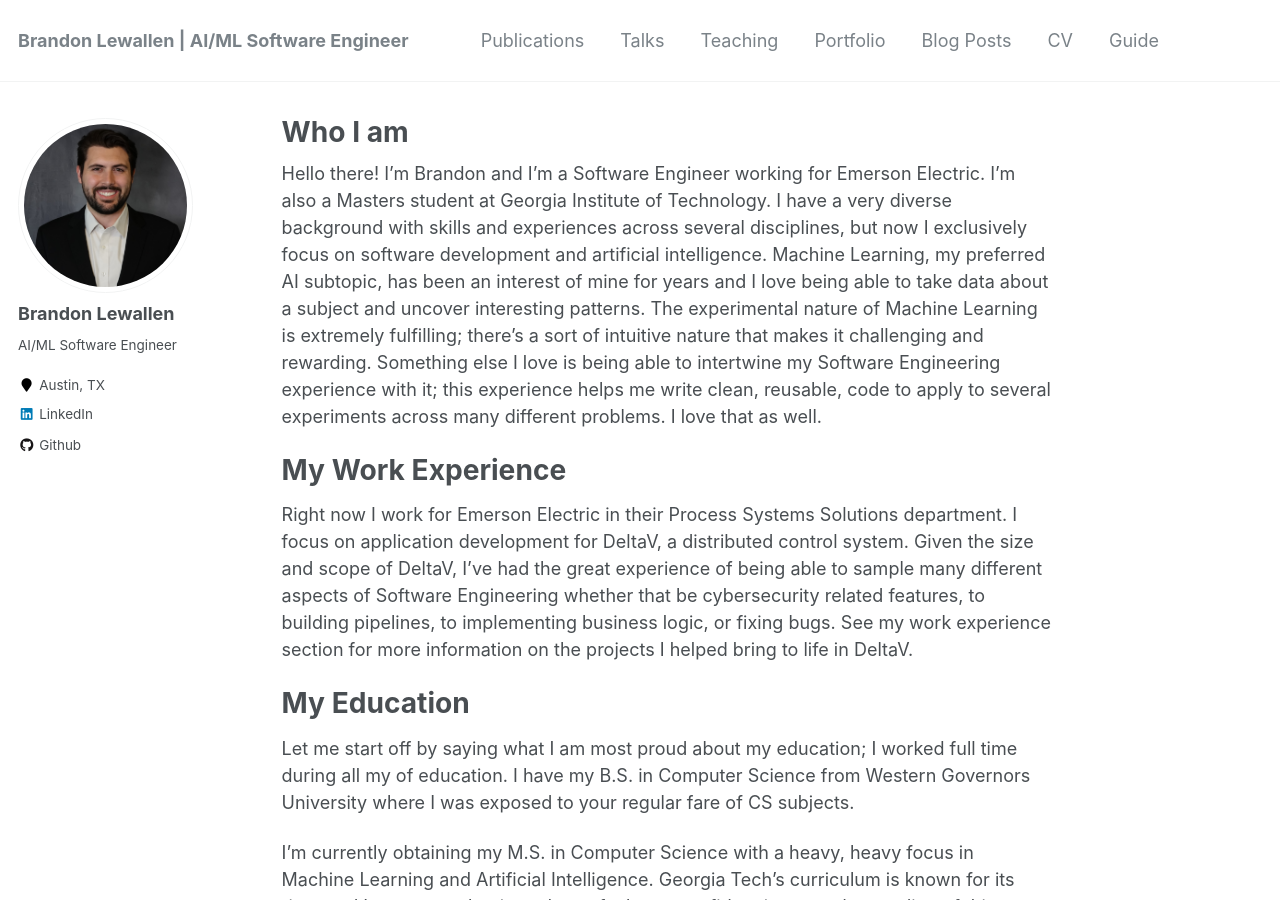
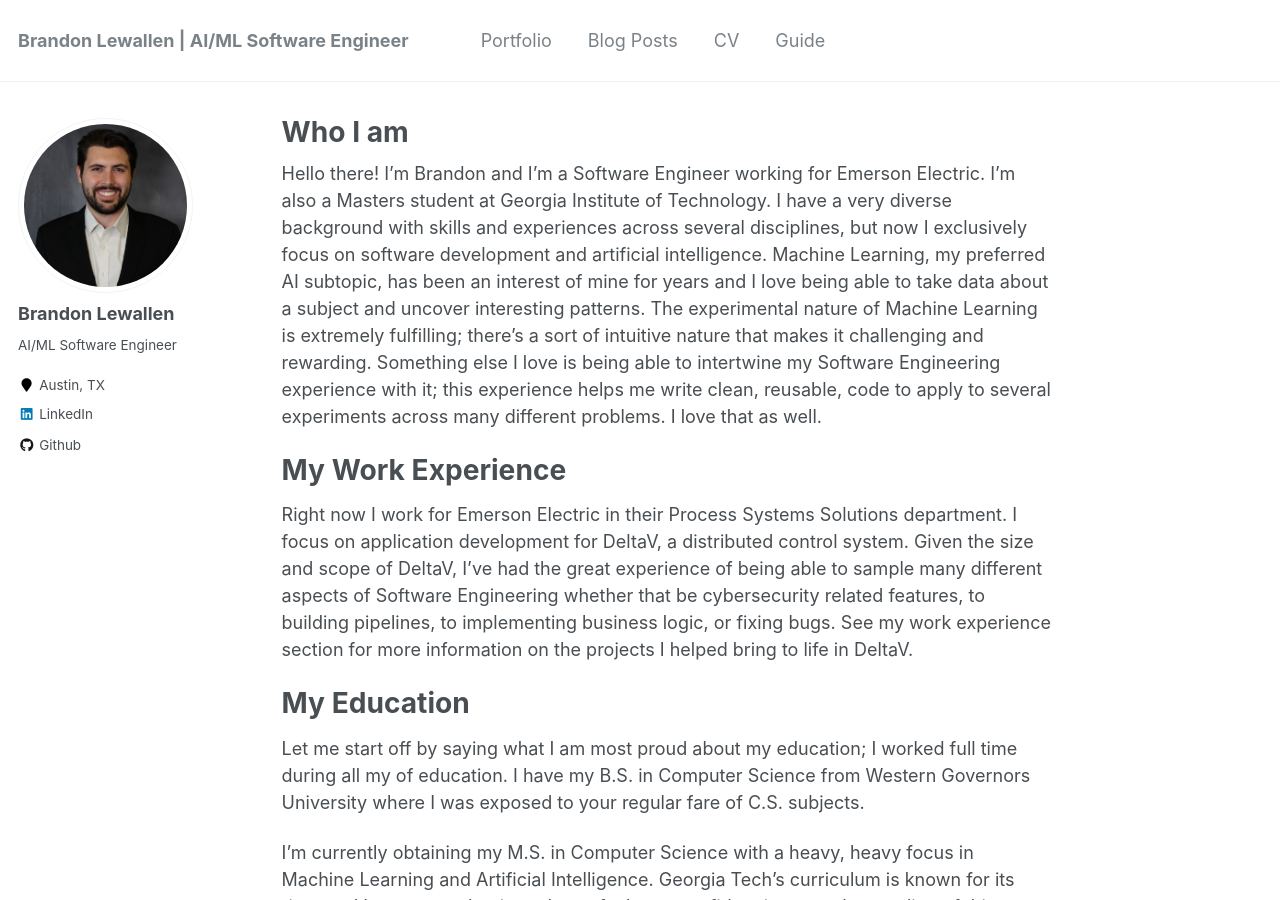
Before and after one commit to lewallenbrandon/lewallenbrandon.github.io, a Jekyll site: the page built from _pages/about.md, in a window 1280 px wide and 900 px high. Built offline with Jekyll 4.4.1, drawn with Linux system fonts in a browser that asks for light colours.

Commit message:
update site info

```diff
--- a/_data/navigation.yml
+++ b/_data/navigation.yml
@@ -1,14 +1,5 @@
 # main links links
 main:
-  - title: "Publications"
-    url: /publications/
-
-  - title: "Talks"
-    url: /talks/
-
-  - title: "Teaching"
-    url: /teaching/
-
   - title: "Portfolio"
     url: /portfolio/
 
--- a/_pages/about.md
+++ b/_pages/about.md
@@ -17,7 +17,7 @@ Right now I work for Emerson Electric in their Process Systems Solutions departm
 
 My Education
 ======
-Let me start off by saying what I am most proud about my education; I worked full time during all my of education. I have my B.S. in Computer Science from Western Governors University where I was exposed to your regular fare of CS subjects.
+Let me start off by saying what I am most proud about my education; I worked full time during all my of education. I have my B.S. in Computer Science from Western Governors University where I was exposed to your regular fare of C.S. subjects.
 
 I'm currently obtaining my M.S. in Computer Science with a heavy, heavy focus in Machine Learning and Artificial Intelligence. Georgia Tech's curriculum is known for its rigor and I can attest that it made me feel very confident in my understanding of this subject. I still have a lot to learn, but I feel very equipped to navigate the foggy unknown.
 
```
Also changed, not shown: _pages/publications.md (+1 -1 lines).
